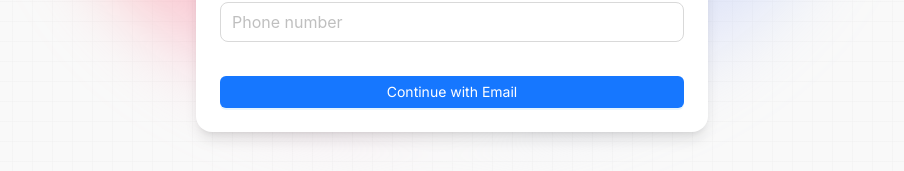
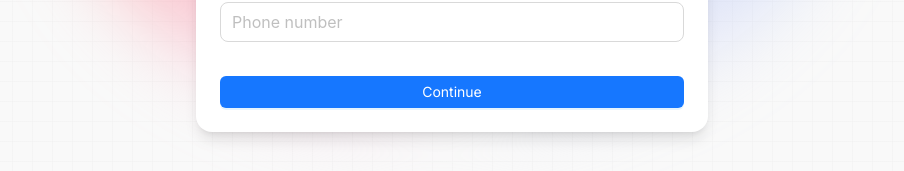
Before and after one commit to hosainahmeed/sampli-dashbaord, a React (Vite) app: page /contact-info in a window 1280 px wide. Shown: the part 559-730 px from the top of the page, without its empty margins (188-1092 px from the left). Built offline with nearby package versions, Linux system fonts and the light colour scheme.

Commit message:
Continue with email issue fixed

```diff
--- a/src/components/ui/ContactInfo.jsx
+++ b/src/components/ui/ContactInfo.jsx
@@ -81,7 +81,7 @@ const ContactInfo = () => {
             loading={isLoading}
             disabled={isLoading}
           >
-            Continue with Email
+            Continue
           </Button>
         </FormWrapper>
       </div>
--- a/src/components/ui/UserInfo.jsx
+++ b/src/components/ui/UserInfo.jsx
@@ -94,7 +94,7 @@ const UserInfo = () => {
             className="w-full"
             style={{ marginTop: 10 }}
           >
-            Continue with Email
+            Continue
           </Button>
         </FormWrapper>
       </div>
```
